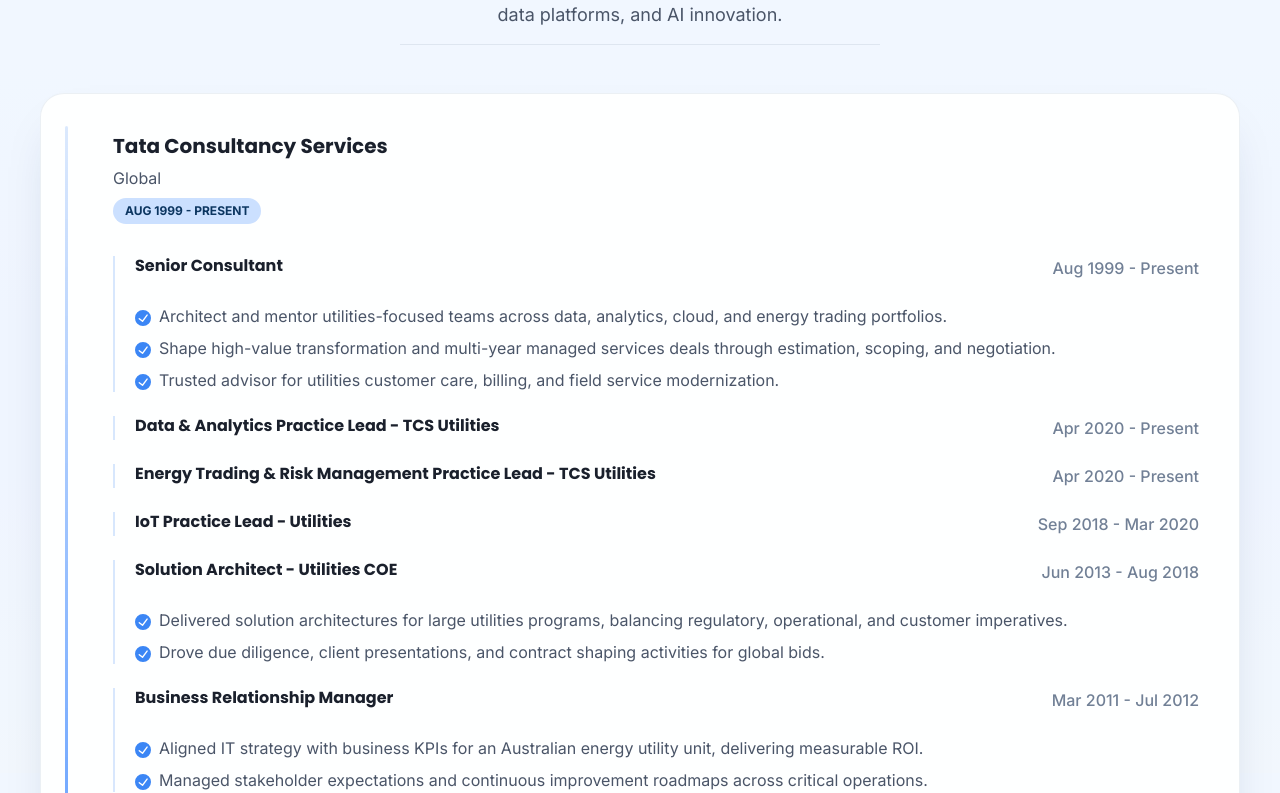
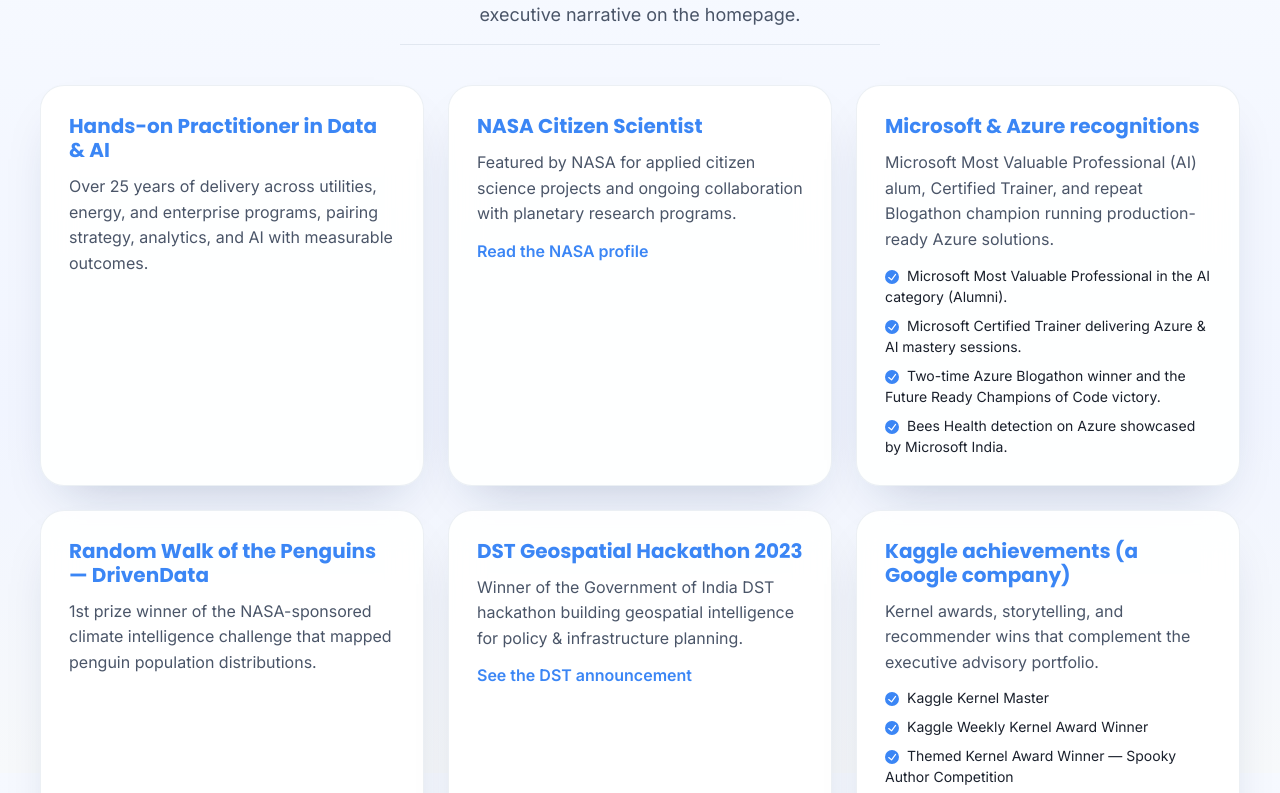
Before and after one commit to ambarishg/AmbarishWEBSITE, a React (Vite) app: page / in a window 1280 px wide. Shown: the part 3227-4020 px from the top of the page. Built offline with nearby package versions, Linux system fonts and the light colour scheme; no server answers.

Commit message:
NEW LOOK

```diff
--- a/src/pages/Home.jsx
+++ b/src/pages/Home.jsx
@@ -3,6 +3,7 @@ import Hero from '../sections/Hero.jsx';
 import TrustedBy from '../sections/TrustedBy.jsx';
 import PublicServiceAdvisory from '../sections/PublicServiceAdvisory.jsx';
 import Summary from '../sections/Summary.jsx';
+import ExecutivePresence from '../sections/ExecutivePresence.jsx';
 import Experience from '../sections/Experience.jsx';
 import Credentials from '../sections/Credentials.jsx';
 import useSEO from '../hooks/useSEO.js';
@@ -17,6 +18,7 @@ const Home = () => {
       <TrustedBy />
       <PublicServiceAdvisory />
       <Summary />
+      <ExecutivePresence />
       <Experience />
       <Credentials />
     </Fragment>
--- /dev/null
+++ b/src/sections/ExecutivePresence.jsx
@@ -0,0 +1,126 @@
+import { Box, Container, Grid, Heading, Link, List, ListIcon, ListItem, Stack, Text, useColorModeValue } from '@chakra-ui/react';
+import { CheckCircleIcon } from '@chakra-ui/icons';
+import SectionHeading from '../components/SectionHeading.jsx';
+
+const cards = [
+  {
+    title: 'Hands-on Practitioner in Data & AI',
+    description:
+      'Over 25 years of delivery across utilities, energy, and enterprise programs, pairing strategy, analytics, and AI with measurable outcomes.',
+    minH: '170px'
+  },
+  {
+    title: 'NASA Citizen Scientist',
+    description:
+      'Featured by NASA for applied citizen science projects and ongoing collaboration with planetary research programs.',
+    link: { label: 'Read the NASA profile', href: 'https://science.nasa.gov/people/ambarish-ganguly/' },
+    minH: '200px'
+  },
+  {
+    title: 'Microsoft & Azure recognitions',
+    description:
+      'Microsoft Most Valuable Professional (AI) alum, Certified Trainer, and repeat Blogathon champion running production-ready Azure solutions.',
+    details: [
+      'Microsoft Most Valuable Professional in the AI category (Alumni).',
+      'Microsoft Certified Trainer delivering Azure & AI mastery sessions.',
+      'Two-time Azure Blogathon winner and the Future Ready Champions of Code victory.',
+      'Bees Health detection on Azure showcased by Microsoft India.'
+    ],
+    links: [
+      { label: 'Watch the Bees health showcase', href: 'https://www.youtube.com/watch?v=d92H_wPyrUE' },
+      {
+        label: 'Future Ready Champions press release',
+        href: 'https://news.microsoft.com/en-in/microsoft-celebrates-future-ready-champions-of-code-with-over-100k-developers-and-technology-enthusiasts/'
+      }
+    ],
+    minH: '320px'
+  },
+  {
+    title: 'Random Walk of the Penguins — DrivenData',
+    description:
+      '1st prize winner of the NASA-sponsored climate intelligence challenge that mapped penguin population distributions.',
+    minH: '180px'
+  },
+  {
+    title: 'DST Geospatial Hackathon 2023',
+    description: 'Winner of the Government of India DST hackathon building geospatial intelligence for policy & infrastructure planning.',
+    link: { label: 'See the DST announcement', href: 'https://www.indianweb2.com/2023/06/winners-of-dst-geospatial-hackathon-2023.html' },
+    minH: '200px'
+  },
+  {
+    title: 'Kaggle achievements (a Google company)',
+    description: 'Kernel awards, storytelling, and recommender wins that complement the executive advisory portfolio.',
+    details: [
+      'Kaggle Kernel Master',
+      'Kaggle Weekly Kernel Award Winner',
+      'Themed Kernel Award Winner — Spooky Author Competition',
+      'Kernel Award Winner — Data Science for Good: Kiva Crowdfunding dataset',
+      'Kernel Award Winner — DonorsChoose.org Application Screening',
+      'Kernel Award Winner — DonorsChoose.org Recommender Competition',
+      'Kernel Award for Recommender System — DonorsChoose.org Recommender Competition'
+    ],
+    link: { label: 'Explore the Kaggle story', href: '/highlights/kaggle-achievements' },
+    minH: '380px'
+  }
+];
+
+const ExecutivePresence = () => {
+  const bg = useColorModeValue('surface', 'rgba(255,255,255,0.02)');
+  const accent = useColorModeValue('brand.500', 'brand.200');
+
+  return (
+    <Box id="executive-presence" py={{ base: 16, md: 20 }}>
+      <Container maxW="7xl">
+        <SectionHeading
+          eyebrow="Executive presence"
+          title="Executive proof points across NASA, Microsoft, and national hackathons"
+          description="Each card highlights a credential, award, or recognition that reinforces the executive narrative on the homepage."
+        />
+        <Grid templateColumns={{ base: 'repeat(1, minmax(0, 1fr))', md: 'repeat(3, minmax(0, 1fr))' }} gap={6} mt={10}>
+          {cards.map((card) => (
+            <Box
+              key={card.title}
+              layerStyle="card"
+              bg={bg}
+              borderColor="outline"
+              borderWidth="1px"
+              p={{ base: 6, md: 7 }}
+              minH={card.minH}
+            >
+              <Stack spacing={3}>
+                <Heading size="md" color={accent}>
+                  {card.title}
+                </Heading>
+                <Text color="subtleText" lineHeight={1.6}>
+                  {card.description}
+                </Text>
+                {card.details ? (
+                  <List spacing={2} pl={0}>
+                    {card.details.map((detail) => (
+                      <ListItem key={detail} color="text" fontSize="sm">
+                        <ListIcon as={CheckCircleIcon} color={accent} />
+                        {detail}
+                      </ListItem>
+                    ))}
+                  </List>
+                ) : null}
+                {card.link ? (
+                  <Link
+                    href={card.link.href}
+                    color={accent}
+                    fontWeight="semibold"
+                    isExternal={card.link.href.startsWith('http')}
+                  >
+                    {card.link.label}
+                  </Link>
+                ) : null}
+              </Stack>
+            </Box>
+          ))}
+        </Grid>
+      </Container>
+    </Box>
+  );
+};
+
+export default ExecutivePresence;
```
Also changed, not shown: 1 other file (tests, documents, lock files or other folders).
